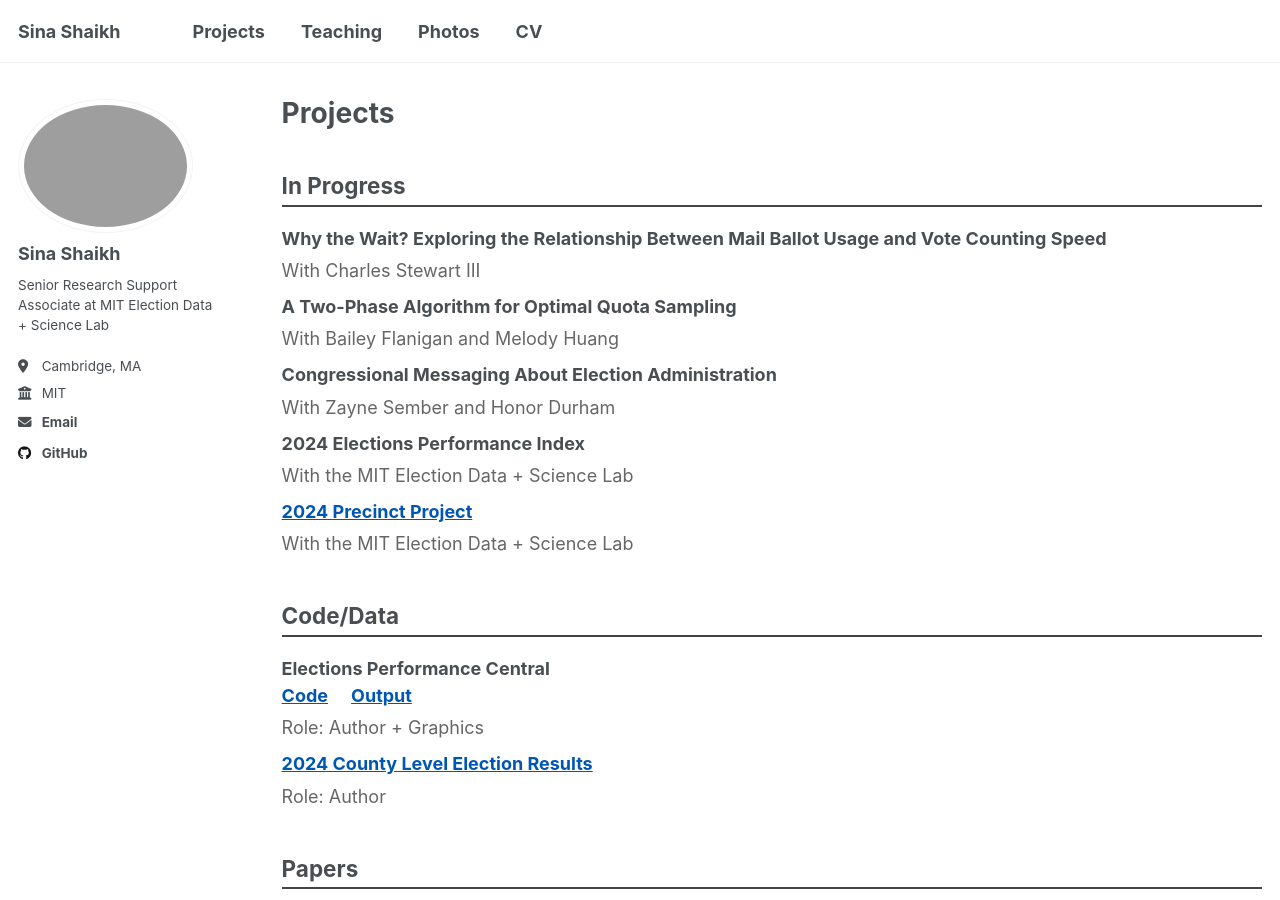
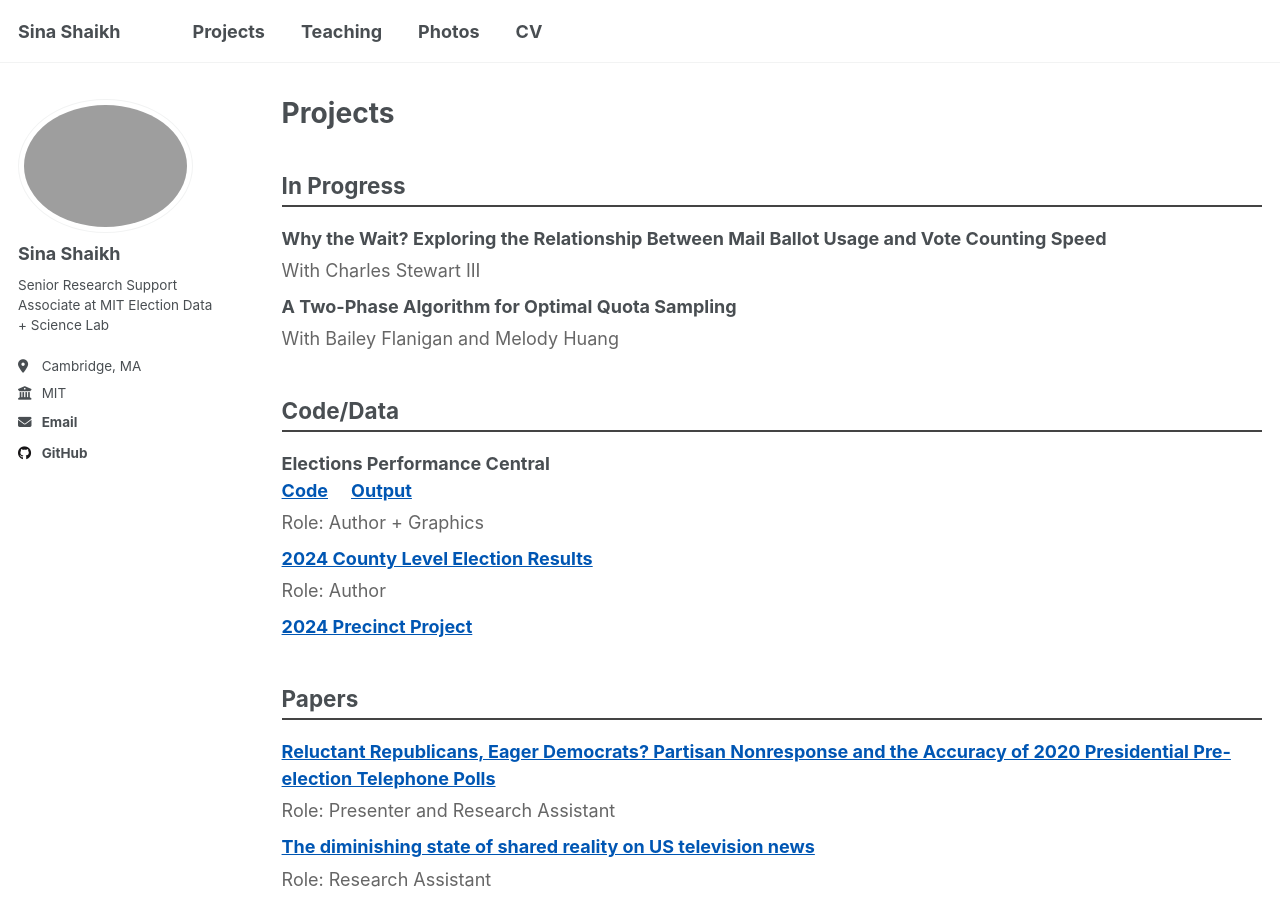
Before and after one commit to SinaShaikh/sinashaikh.github.io, a Jekyll site: the page built from _pages/publications.html, in a window 1280 px wide and 900 px high. Built offline with Jekyll 4.4.1, drawn with Linux system fonts in a browser that asks for light colours; a script that is not in the unit is left out.

Commit message:
Update publications.html

```diff
--- a/_pages/publications.html
+++ b/_pages/publications.html
@@ -76,19 +76,6 @@ author_profile: true
         <strong>A Two-Phase Algorithm for Optimal Quota Sampling</strong>
               <span class="role">With Bailey Flanigan and Melody Huang</span>
       </li>
-      <li>
-        <strong>Congressional Messaging About Election Administration</strong>
-              <span class="role">With Zayne Sember and Honor Durham</span>
-      </li>
-      <li>
-        <strong>2024 Elections Performance Index</strong>
-              <span class="role">With the MIT Election Data + Science Lab</span>
-      </li>
-      <li>
-        <a href="https://github.com/MEDSL/2024-elections-official" target="_blank" rel="noopener noreferrer">
-          2024 Precinct Project</a>
-              <span class="role">With the MIT Election Data + Science Lab</span>
-      </li>
     </ul>
 
     <h2>Code/Data</h2>
@@ -105,6 +92,10 @@ author_profile: true
         <a href="https://dataverse.harvard.edu/dataset.xhtml?persistentId=doi:10.7910/DVN/VOQCHQ" target="_blank" rel="noopener noreferrer">
           2024 County Level Election Results</a>
         <span class="role">Role: Author </span>
+      </li>
+      <li>
+        <a href="https://github.com/MEDSL/2024-elections-official" target="_blank" rel="noopener noreferrer">
+          2024 Precinct Project</a>
       </li>
     </ul>
 
```
